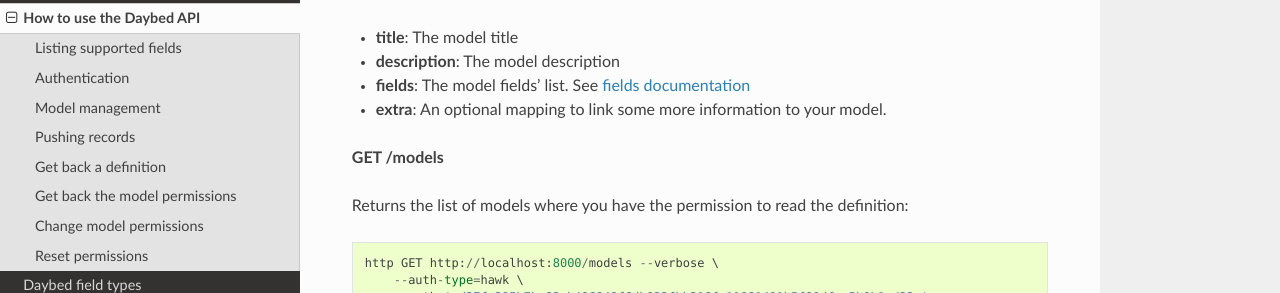
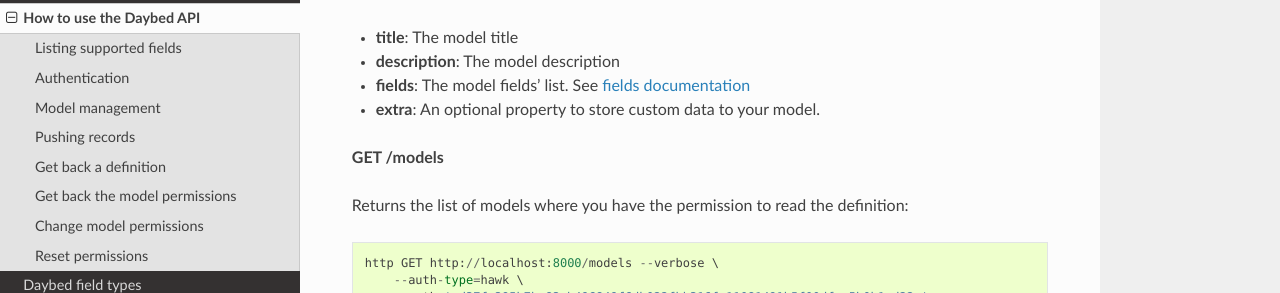
Before and after one commit to spiral-project/daybed, a Sphinx documentation site: the page built from docs/source/usage.rst, in a window 1280 px wide and 900 px high, scrolled down 2512 px. Shown: the part 158-451 px from the top of the window. Built offline with Sphinx 7.4.7 and the Read the Docs theme 2.0.0, drawn with Linux system fonts in a browser that asks for light colours.

Commit message:
@leplatrem review.

```diff
--- a/docs/source/usage.rst
+++ b/docs/source/usage.rst
@@ -142,7 +142,7 @@
 * **title**: The model title
 * **description**: The model description
 * **fields**: The model fields' list. See :ref:`fields documentation <fieldtypes-section>`
-* **extra**: An optional mapping to link some more information to your model.
+* **extra**: An optional property to store custom data to your model.
 
 
 **GET /models**
```
Also changed, not shown: 1 other file.
